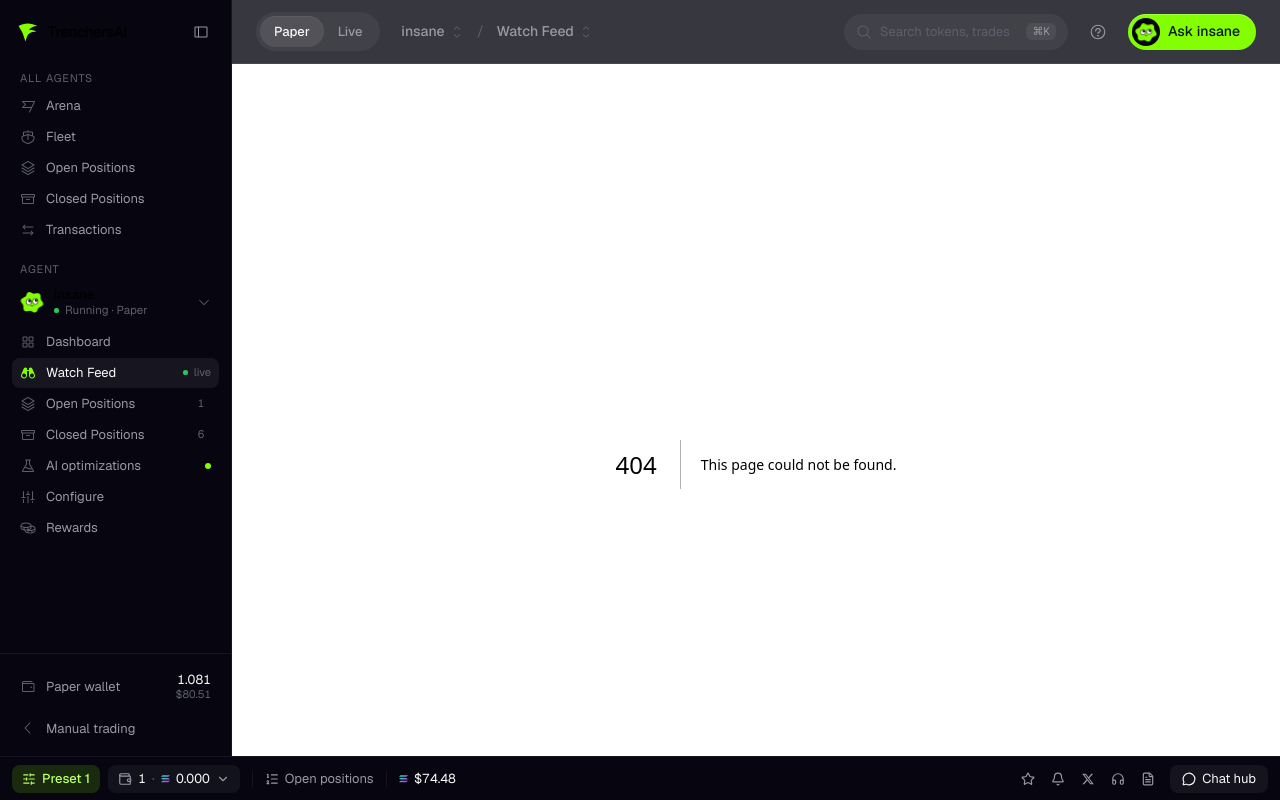
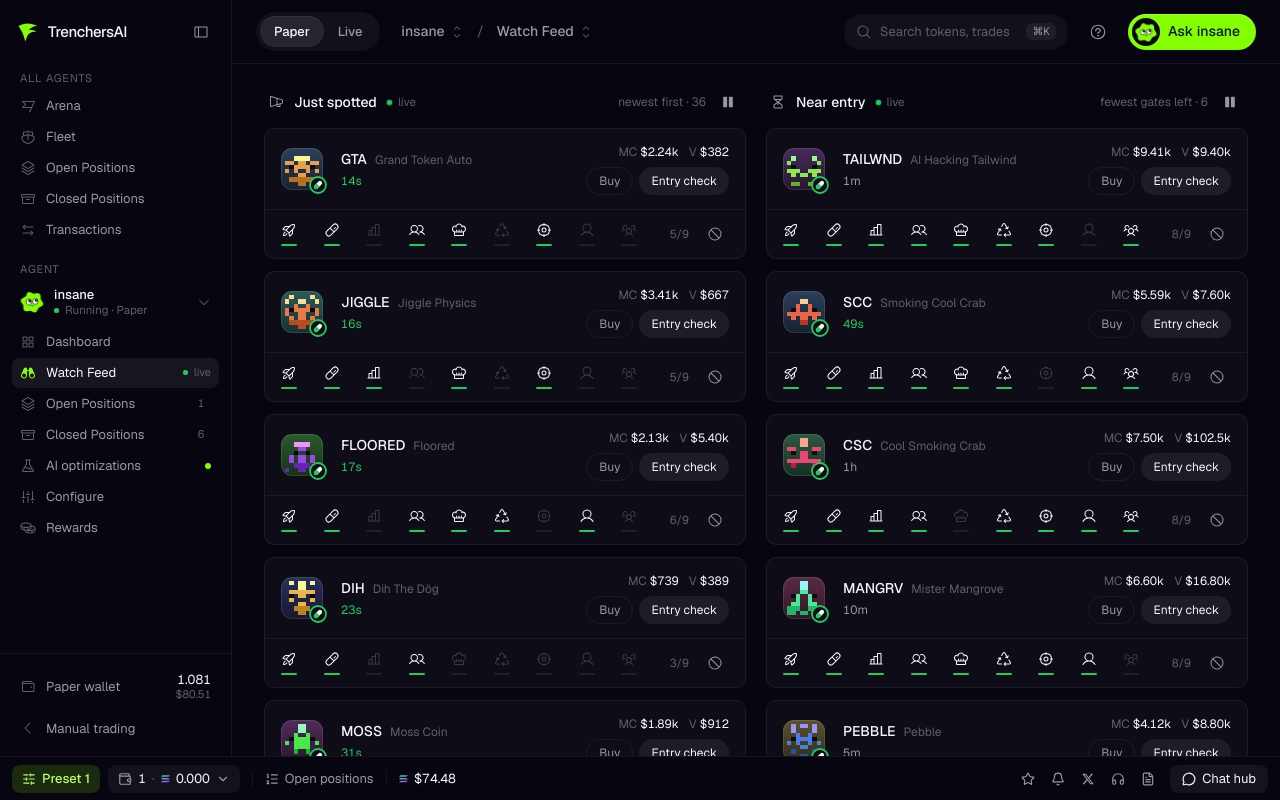
Before and after one commit to insanekrishnna/trenchers, a Next.js app: page /watch-feed in a window 1280 px wide. Before the commit this address had no page. Built offline with nearby package versions, Linux system fonts and the light colour scheme; a web font is replaced by a local one.

Commit message:
feat(watch-feed): live Just spotted / Near entry columns with gate checks
Token cards with pixel art, age, MC and volume, Buy and Entry check;
a thin pass/fail line under each of the 9 gate icons; Entry check
expands the gate list; ages tick and new launches slide in unless the
column is paused.

```diff
--- /dev/null
+++ b/app/watch-feed/page.tsx
@@ -0,0 +1,8 @@
+import type { Metadata } from "next";
+import { WatchFeed } from "@/components/pages/WatchFeed";
+
+export const metadata: Metadata = { title: "Watch Feed" };
+
+export default function Page() {
+  return <WatchFeed />;
+}
--- /dev/null
+++ b/components/pages/WatchFeed.tsx
@@ -0,0 +1,246 @@
+"use client";
+
+import {
+  ChartBarIcon,
+  ChefHatIcon,
+  CheckIcon,
+  CrosshairIcon,
+  HourglassMediumIcon,
+  type Icon,
+  MegaphoneSimpleIcon,
+  PauseIcon,
+  PillIcon,
+  PlayIcon,
+  ProhibitIcon,
+  RecycleIcon,
+  RocketLaunchIcon,
+  UserIcon,
+  UsersIcon,
+  UsersThreeIcon,
+  XIcon,
+} from "@phosphor-icons/react";
+import { AnimatePresence, motion } from "motion/react";
+import { useEffect, useState } from "react";
+import { feedCounts, type FeedToken, GATES, justSpotted, nearEntry } from "@/lib/pageData";
+import { Card, LiveDot, TokenIcon } from "@/components/ui/primitives";
+import { Page } from "./kit";
+
+const GATE_ICON: Record<(typeof GATES)[number]["key"], Icon> = {
+  launch: RocketLaunchIcon,
+  pump: PillIcon,
+  volume: ChartBarIcon,
+  holders: UsersIcon,
+  dev: ChefHatIcon,
+  bundles: RecycleIcon,
+  snipers: CrosshairIcon,
+  top: UserIcon,
+  buyers: UsersThreeIcon,
+};
+
+// fresh launches that keep arriving while the feed is live
+const INCOMING: Omit<FeedToken, "id">[] = [
+  { symbol: "BLINK", name: "Blink Dog", hue: 55, ageSec: 0, mc: 1980, vol: 420, passed: [true, true, false, true, false, true, false, false, false] },
+  { symbol: "NOOK", name: "Nook", hue: 175, ageSec: 0, mc: 2610, vol: 760, passed: [true, true, true, false, true, false, true, false, false] },
+  { symbol: "RIVET", name: "Rivet", hue: 25, ageSec: 0, mc: 1420, vol: 230, passed: [true, true, false, false, true, false, false, false, false] },
+  { symbol: "PLUM", name: "Plum Season", hue: 290, ageSec: 0, mc: 3050, vol: 1180, passed: [true, true, true, true, false, true, false, true, false] },
+];
+
+const usd = (v: number) => (v >= 1000 ? `$${(v / 1000).toFixed(v >= 100000 ? 1 : 2)}k` : `$${v.toFixed(0)}`);
+const age = (s: number) => (s < 60 ? `${s}s` : s < 3600 ? `${Math.floor(s / 60)}m` : `${Math.floor(s / 3600)}h`);
+
+export function WatchFeed() {
+  const [spotted, setSpotted] = useState(justSpotted);
+  const [near, setNear] = useState(nearEntry);
+  const [paused, setPaused] = useState({ spotted: false, near: false });
+  const [count, setCount] = useState(feedCounts.spotted);
+
+  // ages tick every second
+  useEffect(() => {
+    const id = setInterval(() => {
+      setSpotted((xs) => (paused.spotted ? xs : xs.map((t) => ({ ...t, ageSec: t.ageSec + 1 }))));
+      setNear((xs) => (paused.near ? xs : xs.map((t) => ({ ...t, ageSec: t.ageSec + 1 }))));
+    }, 1000);
+    return () => clearInterval(id);
+  }, [paused]);
+
+  // a new launch slides in every few seconds
+  useEffect(() => {
+    if (paused.spotted) return;
+    let n = 0;
+    const id = setInterval(() => {
+      const next = INCOMING[n % INCOMING.length];
+      n += 1;
+      setSpotted((xs) => [{ ...next, id: `in-${Date.now()}`, ageSec: 1 }, ...xs].slice(0, 6));
+      setCount((c) => c + 1);
+    }, 7000);
+    return () => clearInterval(id);
+  }, [paused.spotted]);
+
+  return (
+    <Page>
+      <div className="grid gap-5 lg:grid-cols-2">
+        <Column
+          icon={MegaphoneSimpleIcon}
+          title="Just spotted"
+          meta={`newest first · ${count}`}
+          paused={paused.spotted}
+          onPause={() => setPaused((p) => ({ ...p, spotted: !p.spotted }))}
+          tokens={spotted}
+        />
+        <Column
+          icon={HourglassMediumIcon}
+          title="Near entry"
+          meta={`fewest gates left · ${feedCounts.near}`}
+          paused={paused.near}
+          onPause={() => setPaused((p) => ({ ...p, near: !p.near }))}
+          tokens={[...near].sort((a, b) => b.passed.filter(Boolean).length - a.passed.filter(Boolean).length)}
+        />
+      </div>
+    </Page>
+  );
+}
+
+function Column({
+  icon: I,
+  title,
+  meta,
+  paused,
+  onPause,
+  tokens,
+}: {
+  icon: Icon;
+  title: string;
+  meta: string;
+  paused: boolean;
+  onPause: () => void;
+  tokens: FeedToken[];
+}) {
+  return (
+    <section className="min-w-0">
+      <div className="mb-3 flex items-center justify-between px-1">
+        <div className="flex items-center gap-2.5">
+          <I className="size-4 text-muted" />
+          <h2 className="text-[14px] font-medium">{title}</h2>
+          {paused ? (
+            <span className="text-[11.5px] text-warn">paused</span>
+          ) : (
+            <span className="flex items-center gap-1.5 text-[11.5px] text-subtle">
+              <LiveDot size={5} /> live
+            </span>
+          )}
+        </div>
+        <div className="flex items-center gap-2">
+          <span className="text-[12px] tabular-nums text-subtle">{meta}</span>
+          <button onClick={onPause} className="icon-btn size-7" aria-label={paused ? `Resume ${title}` : `Pause ${title}`} title={paused ? "Resume" : "Pause"}>
+            {paused ? <PlayIcon className="size-3.5" weight="fill" /> : <PauseIcon className="size-3.5" weight="fill" />}
+          </button>
+        </div>
+      </div>
+
+      <div className="space-y-3">
+        <AnimatePresence initial={false}>
+          {tokens.map((t) => (
+            <motion.div
+              key={t.id}
+              layout
+              initial={{ opacity: 0, y: -10 }}
+              animate={{ opacity: 1, y: 0 }}
+              exit={{ opacity: 0, scale: 0.98 }}
+              transition={{ type: "spring", stiffness: 300, damping: 30 }}
+            >
+              <FeedCard t={t} />
+            </motion.div>
+          ))}
+        </AnimatePresence>
+      </div>
+    </section>
+  );
+}
+
+function FeedCard({ t }: { t: FeedToken }) {
+  const [checking, setChecking] = useState(false);
+  const passed = t.passed.filter(Boolean).length;
+  const fresh = t.ageSec < 60;
+
+  return (
+    <Card className="overflow-hidden">
+      <div className="flex items-center gap-3.5 px-4 py-3.5">
+        <TokenIcon symbol={t.symbol} hue={t.hue} size={42} badge />
+        <div className="ml-1 min-w-0 flex-1">
+          <p className="flex items-baseline gap-2 truncate">
+            <span className="text-[14px] font-medium">{t.symbol}</span>
+            <span className="truncate text-[12px] text-subtle">{t.name}</span>
+          </p>
+          <p className={`mt-0.5 text-[12px] tabular-nums ${fresh ? "text-green" : "text-muted"}`}>{age(t.ageSec)}</p>
+        </div>
+        <div className="hidden text-right sm:block">
+          <p className="text-[12px] tabular-nums">
+            <span className="text-subtle">MC </span>
+            <span className="text-fg">{usd(t.mc)}</span>
+            <span className="ml-2.5 text-subtle">V </span>
+            <span className="text-fg">{usd(t.vol)}</span>
+          </p>
+          <div className="mt-1.5 flex justify-end gap-1.5">
+            <button className="h-7 rounded-full border border-line px-3 text-[12px] text-muted transition-colors hover:border-white/20 hover:text-fg active:scale-[.97]">
+              Buy
+            </button>
+            <button
+              onClick={() => setChecking((c) => !c)}
+              className={`h-7 rounded-full px-3 text-[12px] transition-colors active:scale-[.97] ${
+                checking ? "bg-fg text-bg" : "bg-white/[.07] text-fg hover:bg-white/[.12]"
+              }`}
+            >
+              Entry check
+            </button>
+          </div>
+        </div>
+      </div>
+
+      {/* gate strip: one icon per entry gate, thin line under each shows pass / fail */}
+      <div className="flex items-center gap-3 border-t border-line px-4 py-2.5">
+        <div className="flex flex-1 items-center justify-between">
+          {GATES.map((g, i) => {
+            const I = GATE_ICON[g.key];
+            const ok = t.passed[i];
+            return (
+              <span key={g.key} title={`${g.label}: ${ok ? "passed" : "not yet"}`} className="group flex flex-col items-center gap-1.5">
+                <I className={`size-4 transition-colors ${ok ? "text-fg" : "text-subtle/70 group-hover:text-muted"}`} weight={ok ? "regular" : "light"} />
+                <span className={`h-[2px] w-4 rounded-full ${ok ? "bg-green" : "bg-white/[.08]"}`} />
+              </span>
+            );
+          })}
+        </div>
+        <span className="w-10 text-right text-[11.5px] tabular-nums text-subtle">
+          {passed}/{GATES.length}
+        </span>
+        <button className="icon-btn size-7" aria-label={`Never buy ${t.symbol}`} title="Never buy this token">
+          <ProhibitIcon className="size-4" />
+        </button>
+      </div>
+
+      <AnimatePresence initial={false}>
+        {checking && (
+          <motion.div
+            initial={{ height: 0, opacity: 0 }}
+            animate={{ height: "auto", opacity: 1 }}
+            exit={{ height: 0, opacity: 0 }}
+            transition={{ duration: 0.22, ease: [0.22, 1, 0.36, 1] }}
+            className="overflow-hidden"
+          >
+            <ul className="grid grid-cols-1 gap-x-6 gap-y-1.5 border-t border-line px-4 py-3 sm:grid-cols-2">
+              {GATES.map((g, i) => (
+                <li key={g.key} className="flex items-center gap-2 text-[12.5px]">
+                  {t.passed[i] ? <CheckIcon className="size-3.5 text-green" weight="bold" /> : <XIcon className="size-3.5 text-red" weight="bold" />}
+                  <span className={t.passed[i] ? "text-muted" : "text-fg"}>{g.label}</span>
+                </li>
+              ))}
+            </ul>
+            <p className="px-4 pb-3 text-[12px] text-subtle">
+              {GATES.length - passed === 0 ? "Passes every gate — the bot will buy on the next tick." : `${GATES.length - passed} gate${GATES.length - passed === 1 ? "" : "s"} left before the bot buys.`}
+            </p>
+          </motion.div>
+        )}
+      </AnimatePresence>
+    </Card>
+  );
+}
```
